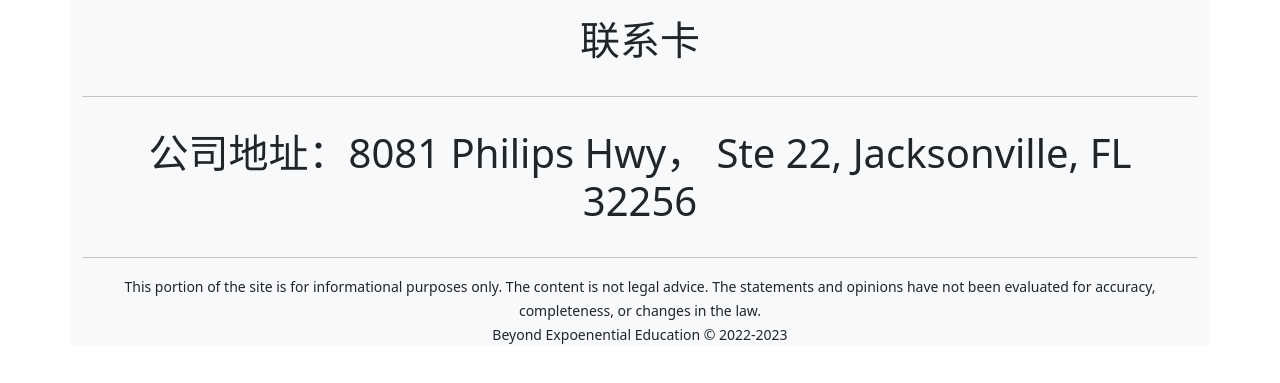
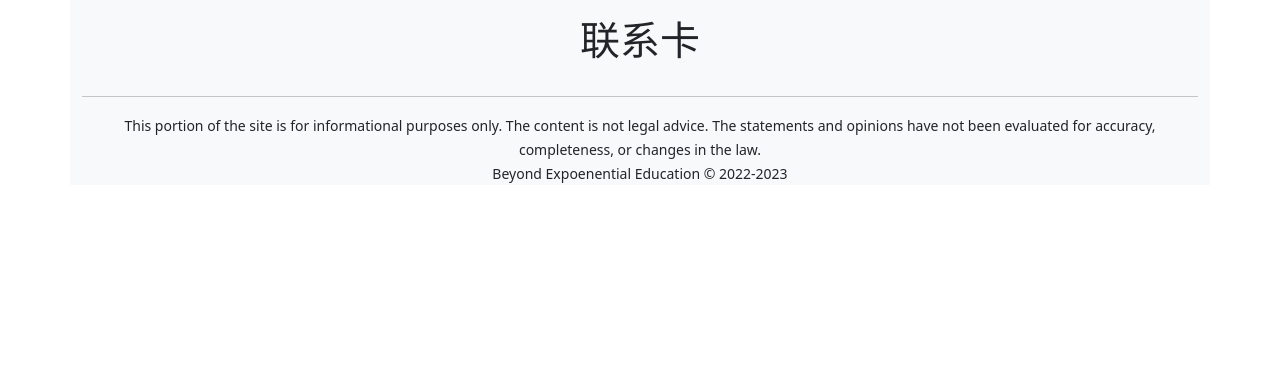
Before and after one commit to yaoyao082008/webpage, a Django app: page /contacts/ in a window 1280 px wide. Shown: the part 106-489 px from the top of the page. Run offline with Django 4.2, Linux system fonts and the light colour scheme; data that the repository does not hold is empty.

Commit message:
remove company address

```diff
--- a/homepage/templates/page/contacts.html
+++ b/homepage/templates/page/contacts.html
@@ -193,10 +193,6 @@
 
       <hr>
 
-      <h1 class="p-3 text-center">公司地址：8081 Philips Hwy， Ste 22, Jacksonville, FL 32256</h1>
-
-      <hr>
-
       <ul>
 
         {% for contact in contact_info %}
```
